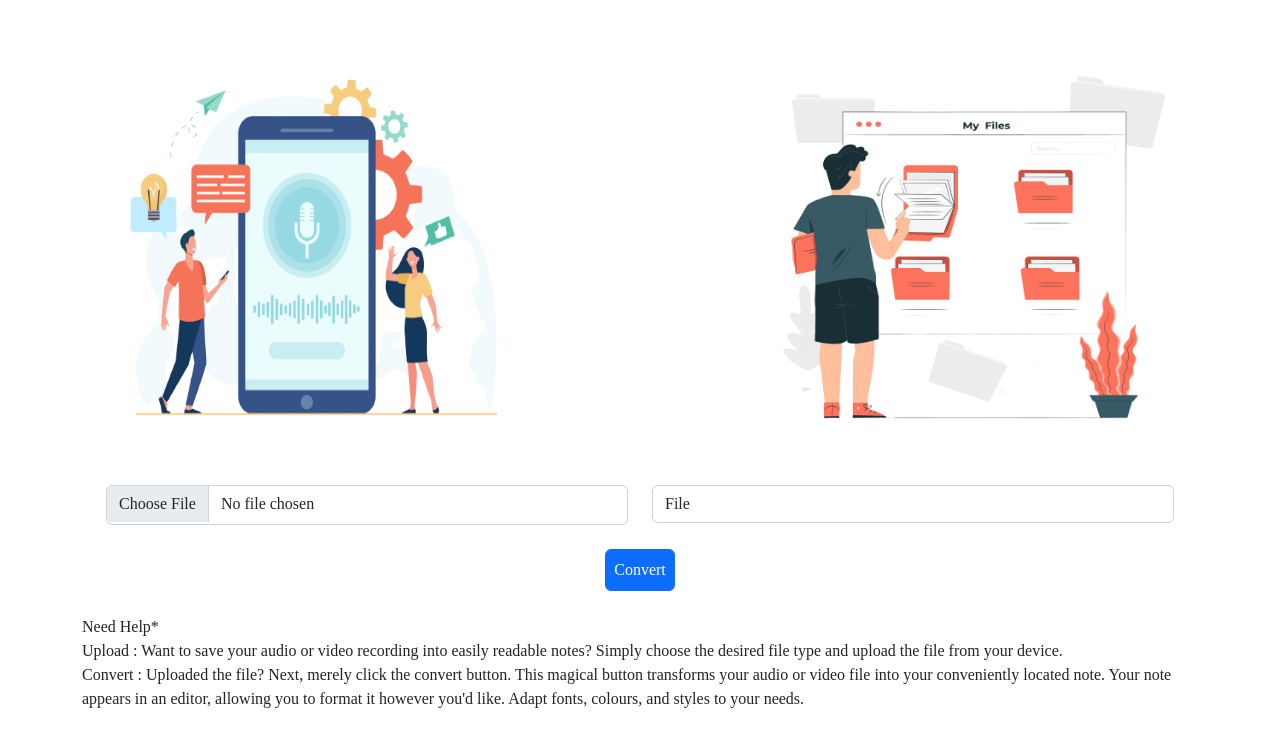
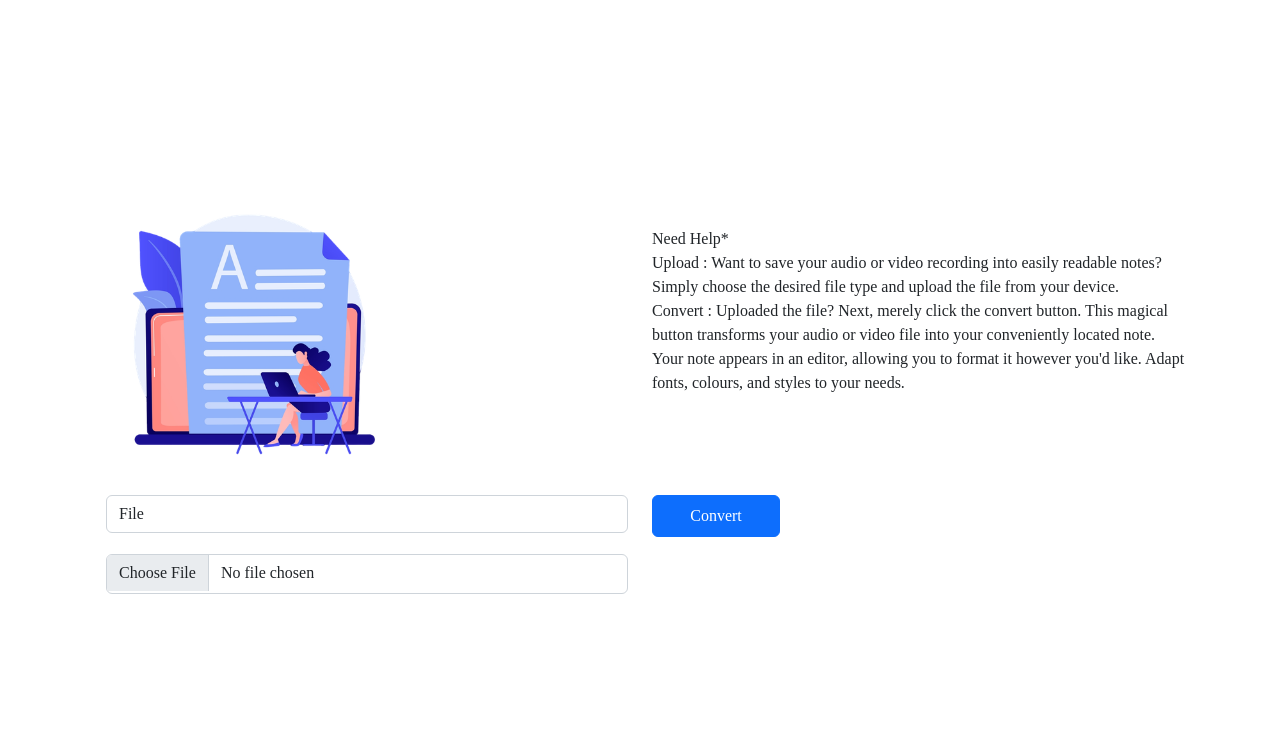
Before and after one commit to Hack-ElitesX/notemaker, a Django app: page /conversion in a window 1280 px wide. Shown: the part 56-800 px from the top of the page. Run offline with Django 4.2, Linux system fonts and the light colour scheme; some libraries are stand-ins or nearby versions; some web fonts are replaced.

Commit message:
Some minor changes

```diff
--- a/static/css/conversion.css
+++ b/static/css/conversion.css
@@ -79,3 +79,13 @@
     position: relative;
     top: -857px;
 }
+
+#convert {
+    width: 10vw;
+}
+.col-sm {
+    max-width: 50%;
+}
+.col-sm:last-of-type {
+    margin-bottom: 15px;
+}
--- a/static/js/conversion.js
+++ b/static/js/conversion.js
@@ -3,7 +3,7 @@ var spinner = document.getElementById('convert');
 let filename = document.getElementsByClassName('format-input')[0];
 let url = document.getElementsByClassName('format-input')[1];
 spinner.addEventListener('click', () => {
-    if(filename.value == "" && url.value == "") { return; }  // Do nothing if no file is provided
+    if(filename.value == "" && url.value == "") {  return false; }  // Do nothing if no file is provided
     let before_conv = document.getElementById('before-convert');
     let during_conv = document.getElementById('during-convert');
     before_conv.style.display = "none";
--- a/templates/conversion.html
+++ b/templates/conversion.html
@@ -10,44 +10,43 @@
       <div>
         <div id="before-convert" class="container">
           <div class="row">
-            <div class="col" style="width: 50%;">
-              <img src="{% static '/images/hex22.png' %}" style="width:80%" height="80%" class="rounded float-start mt-5" alt="...">
+            <div class="col" style="width: 70%;">
+              <img src="{% static '/images/hex22.png' %}" style="width:60%;margin-left: auto;" class="rounded float-start mt-5" alt="...">
             </div>
-            <div class="col" style="width: 50%;">
-              <img src="{% static '/images/hex33.png' %}" style="width:80%" height="80%" class="rounded float-end mt-5" alt="...">
+            <div class="col" style="width: 30%;position: relative;top: 100px;">
+              <p> Need Help*
+                <br>
+                Upload :
+                Want to save your audio or video recording into easily readable notes? Simply choose the desired file type and upload the file from your device.
+                <br>
+                Convert :
+                Uploaded the file? Next, merely click the convert button. This magical button transforms your audio or video file into your conveniently located note. Your note appears in an editor, allowing you to format it however you'd like. Adapt fonts, colours, and styles to your needs.</p>
             </div>
           </div>
           <form action="conversion" method="post" enctype="multipart/form-data">
             {% csrf_token %}
             <div class="row d-flex flex-center m-auto ">
               <div class="col-sm">
-                <input type="file" class="form-control format-input" name="file" accept=".mp3, .mp4, .wav, .mkv">
-                <input type="text" class="form-control format-input" name="url" style="display: none" placeholder="Enter Video URL">
-              </div>
-              <div class="col-sm">
-                <select class="form-control" name="format" id="format">
+                <select required class="form-control" name="format" id="format">
                   <option value=""> Select Input Type </option>
                   <option selected value="file"> File </option>
                   <option value="url"> URL </option>
                 </select>
               </div>
+              <div class="col-sm">
+                <button id="convert" type="submit" class="btn btn-primary p-2 ">Convert</button>
+              </div> <hr style="visibility: hidden;">
+              <!-- <div class="d-flex justify-content-center flex-center my-4"> -->
+              <div class="col-sm">
+                <input type="file" class="form-control format-input" name="file" accept=".mp3, .mp4, .wav, .mkv">
+                <input type="text" class="form-control format-input" name="url" style="display: none" placeholder="Enter Video URL">
+              </div>
             </div>
 
-            <div class="d-flex justify-content-center flex-center my-4 ">
-              <button id="convert" type="submit" class="btn btn-primary p-2 ">Convert</button>
-            </div>
           </form>
         </div>
 
-      <div>
-        <p> Need Help*
-          <br>
-          Upload :
-          Want to save your audio or video recording into easily readable notes? Simply choose the desired file type and upload the file from your device.
-          <br>
-          Convert :
-          Uploaded the file? Next, merely click the convert button. This magical button transforms your audio or video file into your conveniently located note. Your note appears in an editor, allowing you to format it however you'd like. Adapt fonts, colours, and styles to your needs.</p>
-      </div>
+
 
       <!-- Spinner -->
       <div id="during-convert" style="display: none;">
--- a/templates/home.html
+++ b/templates/home.html
@@ -36,7 +36,7 @@
                 Basic Idea is to Convert voice based audio into word/ pdf format
               </p>
               <p>
-                <a class="btn btn-lg btn-outline-secondary" bs-data-target="#more-text" >Learn more</a>
+                <a class="btn btn-lg btn-outline-secondary" bs-data-target="#more-text" href="{% url 'convert' %}">Learn more</a>
               </p>
             </div>
           </div>
```
Also changed, not shown: static/images/hex11.png, static/images/hex22.png, static/images/hex33.png (deleted).
